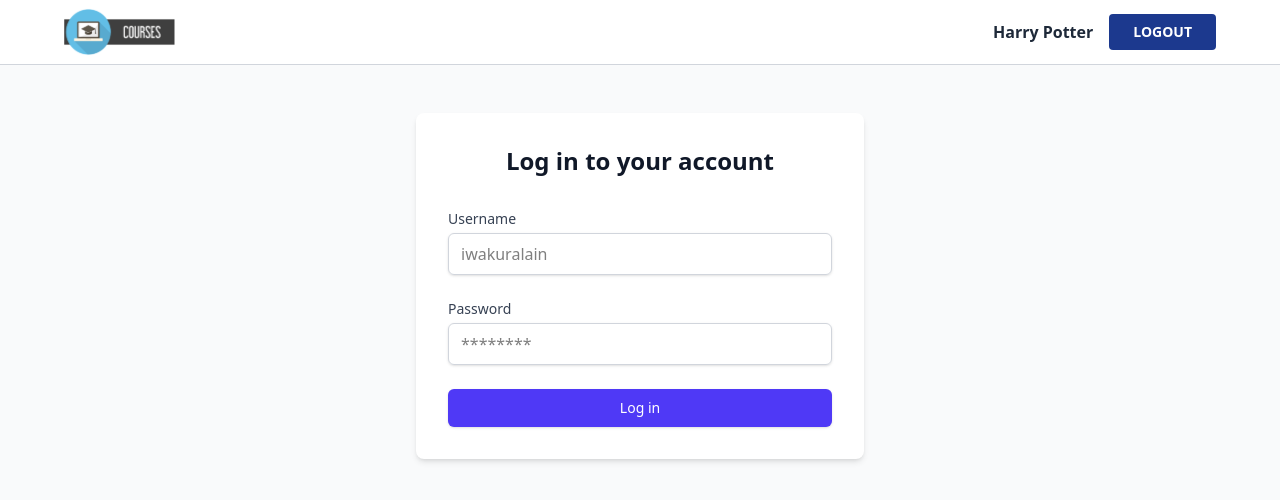
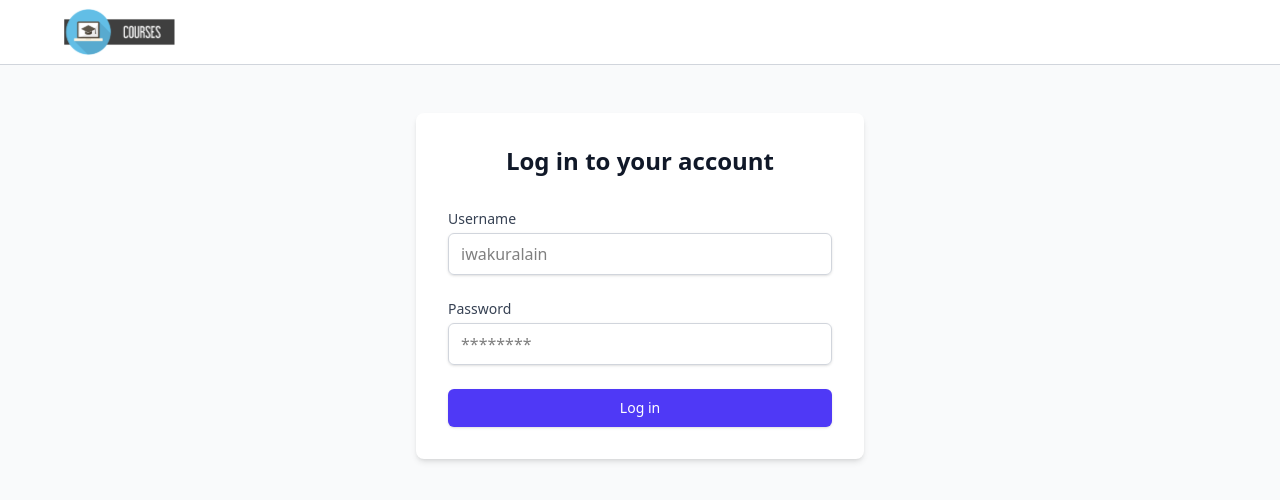
Before and after one commit to cerealexperiments/courses, a React (Vite) app: page /login in a window 1280 px wide. Shown: the top 500 px of the page. Built offline with nearby package versions, Linux system fonts and the light colour scheme.

Commit message:
feat: improve authentication

```diff
--- a/src/App.tsx
+++ b/src/App.tsx
@@ -3,9 +3,11 @@ import MainLayout from "./components/MainLayout";
 import CoursesPage from "./pages/Courses";
 import LoginPage from "./pages/Login";
 import ProtectedRoute from "./components/ProtectedRoute";
+import { AuthProvider } from "./context/AuthProvider";
 
 function App() {
   return (
+    <AuthProvider>
       <Routes>
         <Route element={<MainLayout />}>
           <Route path="/login" element={<LoginPage />} />
@@ -15,6 +17,7 @@ function App() {
           </Route>
         </Route>
       </Routes>
+    </AuthProvider>
   );
 }
 
--- a/src/components/Header.tsx
+++ b/src/components/Header.tsx
@@ -1,15 +1,20 @@
 import Button from "./Button";
 import logo from "../assets/logo.svg";
+import { useAuth } from "../context/AuthContext";
 
 const Header = () => {
+  const { user, logout } = useAuth()!;
+
   return (
     <header className="border-b-gray-300 border-b">
       <div className="flex max-w-6xl mx-auto justify-between items-center py-2">
         <img src={logo} alt="Courses logo" />
-        <div className="flex items-center gap-4">
-          <p className="font-semibold text-gray-800">Harry Potter</p>
-          <Button>Logout</Button>
-        </div>
+        {user && (
+          <div className="flex items-center gap-4">
+            <p className="font-semibold text-gray-800">{user}</p>
+            <Button onClick={logout}>Logout</Button>
+          </div>
+        )}
       </div>
     </header>
   );
--- /dev/null
+++ b/src/context/AuthContext.tsx
@@ -0,0 +1,18 @@
+import { createContext, useContext } from "react";
+
+type AuthContextType = {
+  user: string | null;
+  token: string | null;
+  login: (username: string, token: string) => void;
+  logout: () => void;
+};
+
+export const AuthContext = createContext<AuthContextType | null>(null);
+
+export const useAuth = () => {
+  const context = useContext(AuthContext);
+  if (context === undefined) {
+    throw new Error("useAuth must be used within an AuthProvider");
+  }
+  return context;
+};
--- /dev/null
+++ b/src/context/AuthProvider.tsx
@@ -0,0 +1,40 @@
+import { useState, useEffect } from "react";
+import { useNavigate } from "react-router";
+import { ReactNode } from "react";
+import { AuthContext } from "./AuthContext";
+
+export const AuthProvider = ({ children }: { children: ReactNode }) => {
+  const [user, setUser] = useState<string | null>(null);
+  const [token, setToken] = useState<string | null>(null);
+  const navigate = useNavigate();
+
+  useEffect(() => {
+    const storedToken = localStorage.getItem("token");
+    const storedUser = localStorage.getItem("user");
+    if (storedToken && storedUser) {
+      setToken(storedToken);
+      setUser(storedUser);
+    }
+  }, []);
+
+  const login = (username: string, token: string) => {
+    localStorage.setItem("token", token);
+    localStorage.setItem("user", username);
+    setToken(token);
+    setUser(username);
+  };
+
+  const logout = () => {
+    localStorage.removeItem("token");
+    localStorage.removeItem("user");
+    setToken(null);
+    setUser(null);
+    navigate("/login");
+  };
+
+  return (
+    <AuthContext.Provider value={{ user, token, login, logout }}>
+      {children}
+    </AuthContext.Provider>
+  );
+};
--- a/src/pages/Login.tsx
+++ b/src/pages/Login.tsx
@@ -1,6 +1,7 @@
 import { useEffect, useState } from "react";
 import { useNavigate } from "react-router";
 import { useForm } from "react-hook-form";
+import { useAuth } from "../context/AuthContext";
 
 const loginUser = async (username: string, password: string) => {
   try {
@@ -40,6 +41,7 @@ const LoginPage = () => {
   const navigate = useNavigate();
   const [isLoading, setIsLoading] = useState(false);
   const [loginError, setLoginError] = useState("");
+  const { login } = useAuth()!;
 
   useEffect(() => {
     const token = localStorage.getItem("token");
@@ -54,7 +56,7 @@ const LoginPage = () => {
 
     try {
       const response = await loginUser(data.username, data.password);
-      localStorage.setItem("token", response.token);
+      login(data.username, response.token);
       navigate("/courses");
     } catch (error) {
       setLoginError(
```
Lines whose indentation alone changed are shown as unchanged.
